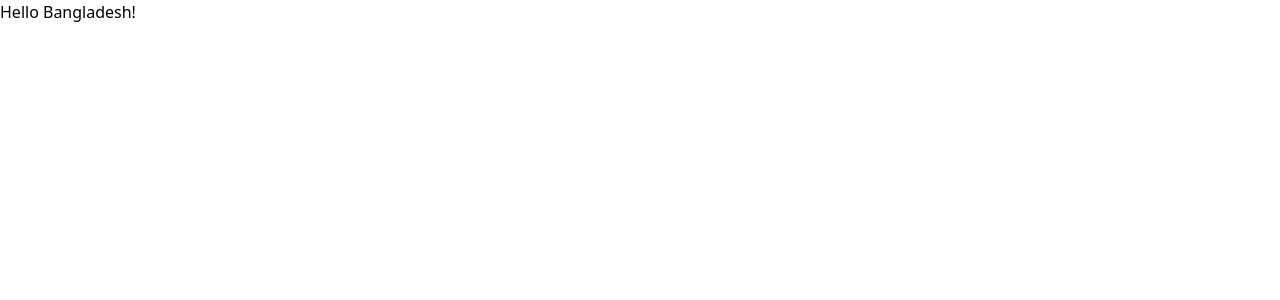
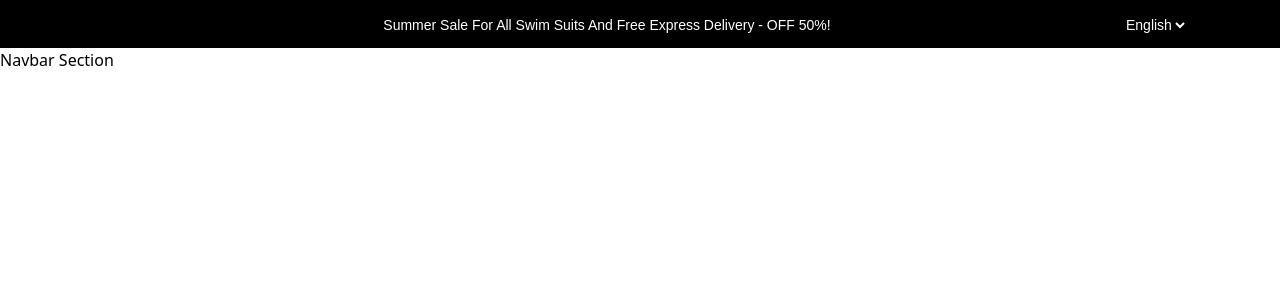
Before and after one commit to tawhidwebdev/orebi-frontend, a React (Vite) app: page / in a window 1280 px wide. Shown: the top 300 px of the page. Built offline with nearby package versions, Linux system fonts and the light colour scheme.

Commit message:
header section

```diff
--- a/package.json
+++ b/package.json
@@ -10,8 +10,10 @@
     "preview": "vite preview"
   },
   "dependencies": {
+    "prettier": "^3.4.1",
     "react": "^18.3.1",
-    "react-dom": "^18.3.1"
+    "react-dom": "^18.3.1",
+    "react-router-dom": "^7.0.1"
   },
   "devDependencies": {
     "@eslint/js": "^9.13.0",
--- a/src/App.jsx
+++ b/src/App.jsx
@@ -1,14 +1,21 @@
-import { useState } from 'react'
+import React from 'react'
+import {
+    createRoutesFromElements,
+    createBrowserRouter,
+    Route,
+    RouterProvider
+  } from "react-router-dom";
+  import Homepage from './pages/Home/Index';
+  const router =  createBrowserRouter(
+    createRoutesFromElements(
+    <Route>
+      <Route path='/' element={<Homepage/>}/>
+    </Route>
+    )
+  )
 
-function App() {
-
-  return (
-    <>
-      <h1 className="mx-auto">
-        Hello Bangladesh!
-      </h1>
-    </>
-  )
+const App = () => {
+  return <RouterProvider router={router} />
 }
 
 export default App
--- /dev/null
+++ b/src/components/RootLayout/Header/Index.jsx
@@ -0,0 +1,25 @@
+import React from 'react'
+
+const Header = () => {
+  return (
+    <section className='bg-black_color p-3'>
+      <div className='container'>
+        <div className='flex items-center justify-between'>
+          <div></div>
+          <div>
+            <span className='text-white_color text-sm font-normal font-poppins leading-[21px]'>Summer Sale For All Swim Suits And Free Express Delivery - OFF 50%!</span>
+          </div>
+          <div>
+            <select name="" id="" className='text-white_color text-sm font-normal font-poppins leading-[21px] bg-transparent'>
+              <option value="#">English</option>
+              <option value="#">Bangla</option>
+              <option value="#">French</option>
+            </select>
+          </div>
+        </div>
+      </div>
+    </section>
+  )
+}
+
+export default Header
--- /dev/null
+++ b/src/components/RootLayout/Nabvar/Index.jsx
@@ -0,0 +1,11 @@
+import React from 'react'
+
+const Nabvar = () => {
+  return (
+    <div>
+      Navbar Section
+    </div>
+  )
+}
+
+export default Nabvar
--- a/src/index.css
+++ b/src/index.css
@@ -41,6 +41,6 @@
   --hover_blue_color: #A0BCE0;
 
   /* Font Family */
-  --font-family: "Inter", sans-serif;
-  --font-family: "Poppins", sans-serif;
+  --inter: "Inter", sans-serif;
+  --poppins: "Poppins", sans-serif;
 }
--- /dev/null
+++ b/src/pages/Home/Index.jsx
@@ -0,0 +1,14 @@
+import React from 'react'
+import Header from '../../components/RootLayout/Header/Index'
+import Nabvar from '../../components/RootLayout/Nabvar/Index'
+
+const Homepage = () => {
+  return (
+    <>
+      <Header/>
+      <Nabvar/>
+    </>
+  )
+}
+
+export default Homepage
--- a/tailwind.config.js
+++ b/tailwind.config.js
@@ -8,7 +8,7 @@ export default {
     extend: {
       colors: {
         white_color:"var(--white_color)",
-        black_color:"var(--white_color)",
+        black_color:"var(--black_color)",
         red_color:"var(--red_color)",
         gray_white_color:"var(--gray_white_color)",
         creamy_white_color:"var(--creamy_white_color)",
@@ -21,7 +21,20 @@ export default {
         hover_pink_color:"var(--hover_pink_color)",
         hover_blue_color:"var(--hover_blue_color)"
       },
-
+    },
+    fontFamily: {
+      inter: "var(--inter)",
+      poppins: "var(--poppins)"
+    },
+    container: {
+      center: true,
+      padding: {
+        // DEFAULT: '4rem',
+        sm: '2rem',
+        lg: '4rem',
+        xl: '5rem',
+        '2xl': '6rem',
+      },
     },
   },
   plugins: [],
```
Also changed, not shown: 1 other file (tests, documents, lock files or other folders).
